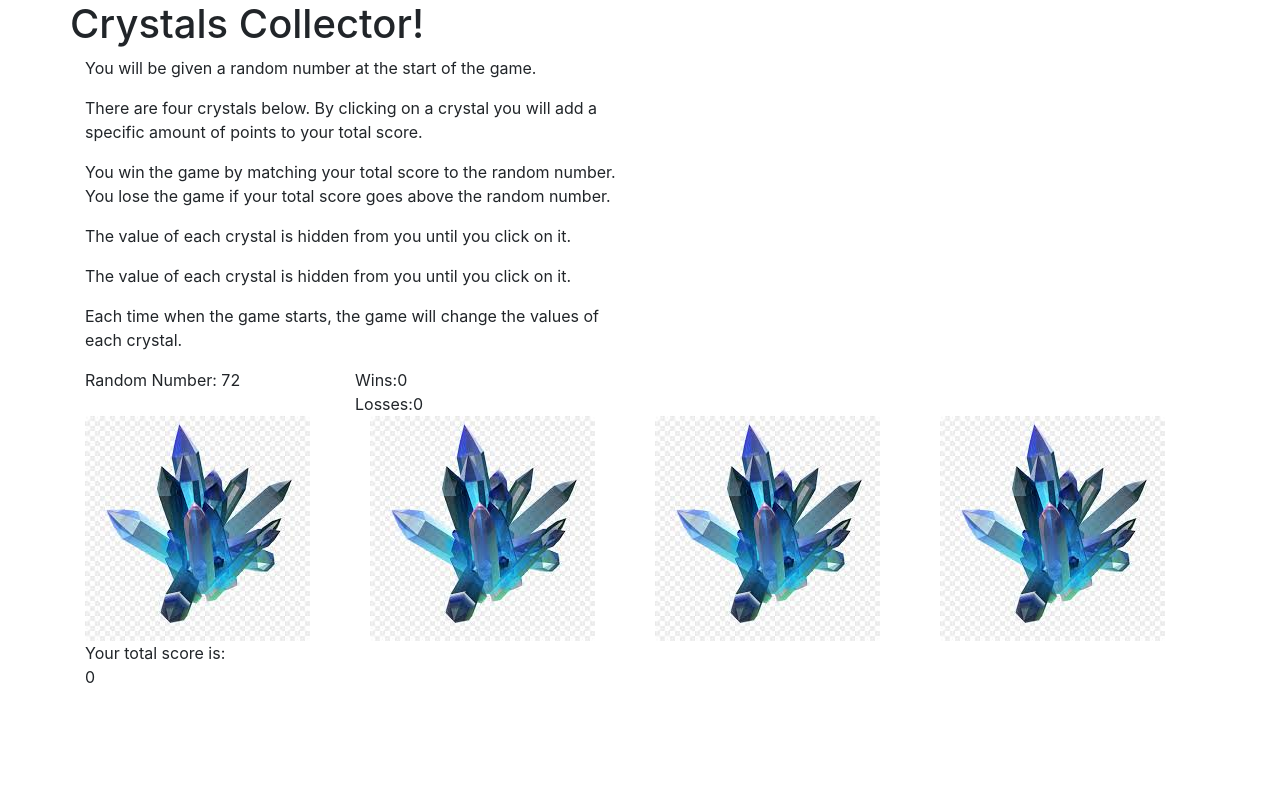
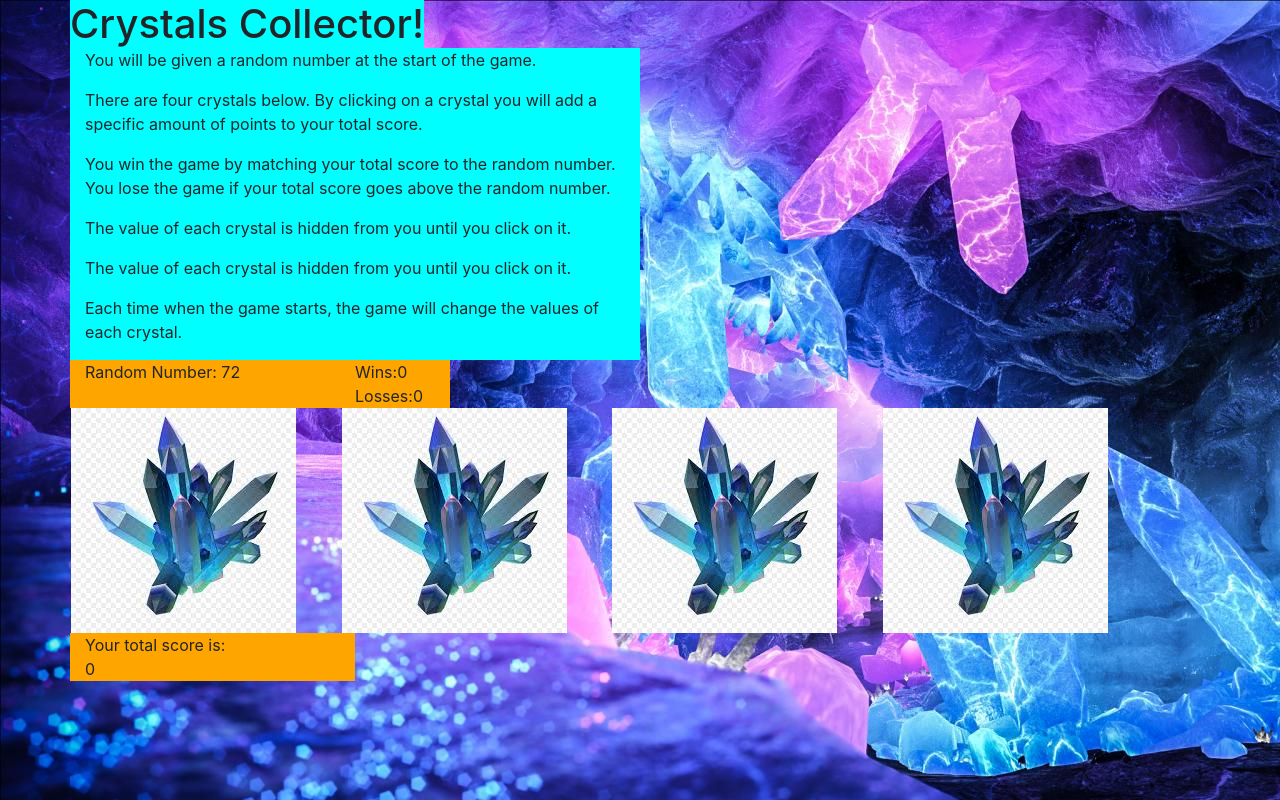
Before and after one commit to adlee77/unit-4-game, a plain HTML site: page index.html in a window 1280 px wide. Drawn offline with nearby package versions, Linux system fonts and the light colour scheme.

Commit message:
added some css to make it visually appealing in the style.css sheet.

```diff
--- a/assets/css/style.css
+++ b/assets/css/style.css
@@ -0,0 +1,18 @@
+h1 {
+    background-color: aqua;
+    color: ;
+    margin-bottom: 0%;
+}
+.col-6 {
+    background-color: aqua;
+}
+.winner, .loser, .score, .random {
+    background-color: orange;
+}
+.crystal {
+    margin-left: -1.25%;
+}
+body {
+    background-color: royalblue;
+    background: url(../images/crystalCave.jpg);
+}
--- a/index.html
+++ b/index.html
@@ -31,10 +31,10 @@
             <div class="col-6"><p>Each time when the game starts, the game will change the values of each crystal.</p></div>
         </div>
         <div class="row">
-            <div class="col-3">Random Number: <span id="random"></span>   </div>
+            <div class="col-3 random">Random Number: <span id="random"></span>   </div>
             <div class="col-1">
-                <div class="row" >Wins: <span id="wins"></span></div>
-                <div class="row" >Losses: <span id="losses"></span></div>
+                <div class="row winner" >Wins: <span id="wins"></span></div>
+                <div class="row loser" >Losses: <span id="losses"></span></div>
             </div>
         </div>
         <div class="row">
@@ -44,10 +44,10 @@
             <div class="col-3 crystal"  data-index=3 ><img src="./assets/images/download.jpg"></div>
         </div>
         <div class="row">
-            <div class="col-3">Your total score is:</div>
+            <div class="col-3 score">Your total score is:</div>
         </div>
         <div class="row">
-            <div class="col-3"><span id="sum"></span></div>
+            <div class="col-3 score"><span id="sum"></span></div>
         </div>
     </div>
     <script src="https://cdnjs.cloudflare.com/ajax/libs/jquery/3.2.1/jquery.min.js"></script>
```
Also changed, not shown: assets/images/crystalCave.jpg (added), 1 other file.
